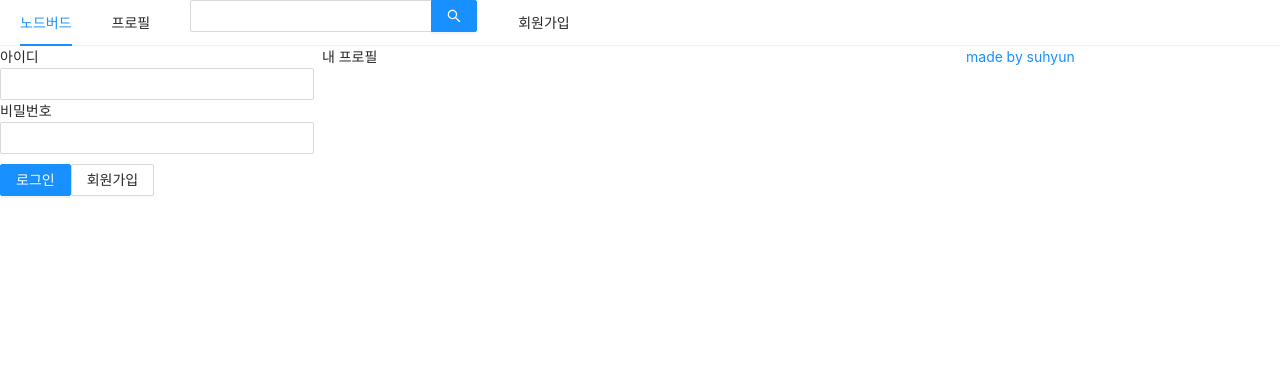
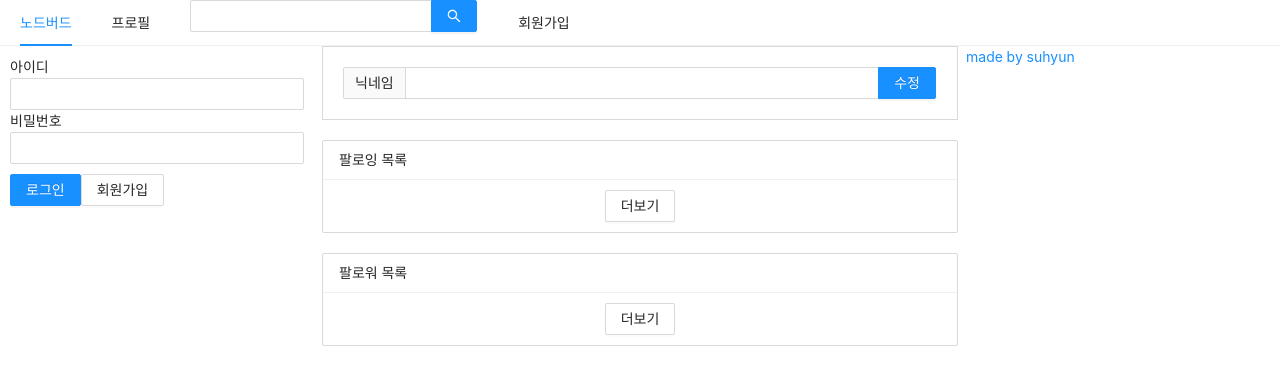
Before and after one commit to ShineJaRam/NodeBird, a Next.js app: page /profile in a window 1280 px wide. Shown: the top 384 px of the page. Built offline with nearby package versions, Linux system fonts and the light colour scheme.

Commit message:
20/12/19 작업본

```diff
--- a/components/AppLayout.js
+++ b/components/AppLayout.js
@@ -1,5 +1,5 @@
 import React, { useState } from "react";
-import PropTypes from 'prop-types';
+import PropTypes from "prop-types";
 import Link from "next/link";
 import { Input, Menu, Row, Col } from "antd";
 import styled from "styled-components";
@@ -8,7 +8,7 @@ import UserProfile from "../components/UserProfile"
 import LoginForm from "../components/LoginForm"
 
 const AppLayout = ({ children }) => {
-    const [isLoggedIn] = useState(false)
+    const [isLoggedIn, setIsLoggedIn] = useState(false)
 
     return (
         <div>
@@ -28,7 +28,7 @@ const AppLayout = ({ children }) => {
             </Menu>
             <Row gutter={ 8 }>
                 <Col xs={24} md={6}>
-                    { isLoggedIn ? <UserProfile /> : <LoginForm />}
+                    {isLoggedIn ? <UserProfile setIsLoggedIn={setIsLoggedIn}/> : <LoginForm setIsLoggedIn={setIsLoggedIn} />}
                 </Col>
                 <Col xs={24} md={12}>
                     {children}
--- /dev/null
+++ b/components/FollowList.js
@@ -0,0 +1,35 @@
+import React from "react";
+import PropTypes from "prop-types";
+import { Button, Card, List } from "antd";
+import { StopOutlined } from "@ant-design/icons";
+
+const FollowList = ({ header, data }) => {
+    return (
+        <List
+            style={{ marginBottom: 20 }}
+            grid={{ gutter: 4, xs: 2, md: 3 }}
+            size="small"
+            header={<div>{header}</div>}
+            loadMore={<div
+                style={{ textAlign: 'center', margin: '10px 0' }}>
+                <Button>더보기</Button>
+            </div>}
+            bordered
+            dataSource={data}
+            renderItem={(item) => {
+                <List.Item style={{ marginTop: 20 }}>
+                    <Card actions={[<StopOutlined key="stop" />]}>
+                        <Card.Meta description={ item.nickname } />
+                    </Card>
+                </List.Item>
+            }}
+        />
+    )
+}
+
+FollowList.propTypes = {
+    header: PropTypes.string.isRequired,
+    data: PropTypes.array.isRequired
+}
+
+export default FollowList;
--- a/components/LoginForm.js
+++ b/components/LoginForm.js
@@ -3,7 +3,7 @@ import { Form, Input, Button } from "antd";
 import Link from "next/link";
 import styled from "styled-components";
 
-const LoginForm = () => {
+const LoginForm = ({setIsLoggedIn}) => {
     const [id, setId] = useState('');
     const [passWord, setPassWord] = useState('');
 
@@ -17,8 +17,13 @@ const LoginForm = () => {
 
     // const style = useMemo(() => ({marginTop: 10}), [])
 
+    const onSubmitForm = useCallback(() => {
+        console.log(id, passWord)
+        setIsLoggedIn(true);
+    }, [id, passWord]);
+
     return (
-        <Form>
+        <FormWrapper onFinish={onSubmitForm}>
             <div>
                 <label htmlFor="user-id">아이디</label>
                 <br />
@@ -41,7 +46,7 @@ const LoginForm = () => {
             <div>
 
             </div>
-        </Form>
+        </FormWrapper>
     )
 }
 
@@ -50,3 +55,7 @@ export default LoginForm;
 const ButtonWrapper = styled.div`
     margin-top: 10px;
 `;
+
+const FormWrapper = styled(Form)`
+    padding: 10px;
+`;
--- /dev/null
+++ b/components/NicknameEditForm.js
@@ -0,0 +1,18 @@
+import React, { useMemo } from "react";
+import { Form, Input } from "antd";
+
+const NicknameEditForm = () => {
+    const style = useMemo(() => ({
+        marginBottom: '20px',
+        border: '1px solid #d9d9d9',
+        padding: '20px'
+    }), [])
+
+    return (
+        <Form style={ style }>
+            <Input.Search addonBefore="닉네임" enterButton="수정" />
+        </Form>
+    )
+}
+
+export default NicknameEditForm;
--- a/components/UserProfile.js
+++ b/components/UserProfile.js
@@ -1,8 +1,25 @@
-import React from "react";
+import React,{useCallback} from "react";
+import { Card, Avatar, Button } from "antd";
 
-const UserProfile = () => {
+const UserProfile = ({setIsLoggedIn}) => {
+    const onLogOut = useCallback(() => {
+        setIsLoggedIn(false);
+    }, [])
+
     return (
-        <div></div>
+        <Card
+            actions={[
+                <div key="twit">짹짹<br/>0</div>,
+                <div key="followings">팔로잉<br/>0</div>,
+                <div key="followings">팔로워<br/>0</div>
+            ]}
+        >
+            <Card.Meta
+                avatar={<Avatar>SH</Avatar>}
+                title="Suhyun"
+            />
+            <Button onClick={onLogOut}>로그아웃</Button>
+        </Card>
     )
 }
 
--- a/pages/profile.js
+++ b/pages/profile.js
@@ -1,15 +1,24 @@
 import React from "react"
 import Head from "next/head";
 import AppLayout from "../components/AppLayout";
+import FollowList from "../components/FollowList";
+import NicknameEditForm from "../components/NicknameEditForm";
 
 const Profile = () => {
+    const follwerList = [{ nickname: '수현' }, { nickname: '천재' }, {nickname: '노드버드 배우기'}]
+    const follwingList = [{ nickname: '수현' }, { nickname: '천재' }, {nickname: '노드버드 배우기'}]
+
     return (
         <>
             <Head>
                 <meta charSet="utf-8"/>
                 <title>내 프로필 | NodeBird</title>
             </Head>
-            <AppLayout>내 프로필</AppLayout>
+            <AppLayout>
+                <NicknameEditForm />
+                <FollowList header="팔로잉 목록" data={follwingList}/>
+                <FollowList header="팔로워 목록" data={follwerList}/>
+            </AppLayout>
         </>
     )
 }
```
Also changed, not shown: pages/signup.js (+51 -4 lines).
